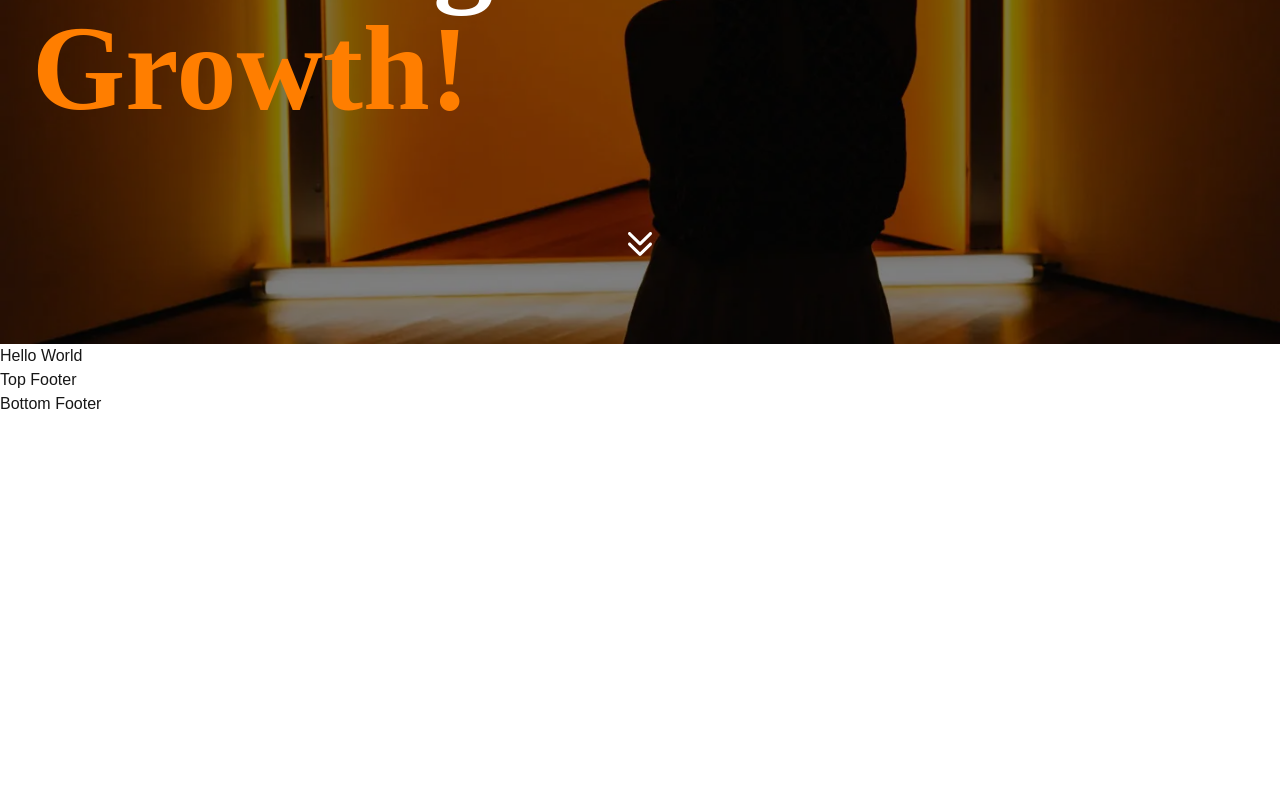
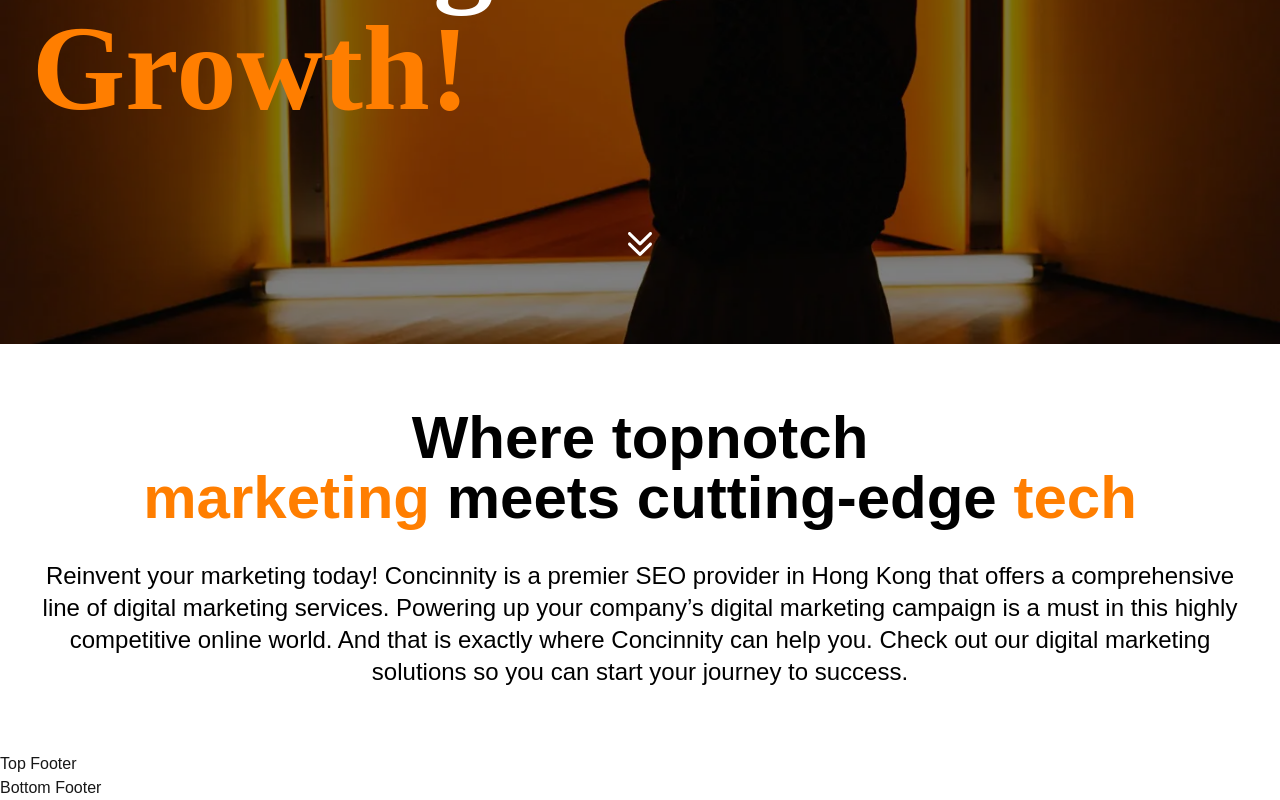
Before and after one commit to nayem1816/everything-green, a Next.js app: page / in a window 1280 px wide. Shown: the part 566-1366 px from the top of the page. Before the commit the page ends 982 px from the top, so only its background shows below. Built offline with nearby package versions, Linux system fonts and the light colour scheme.

Commit message:
top-notch part done

```diff
--- a/src/app/page.tsx
+++ b/src/app/page.tsx
@@ -1,7 +1,9 @@
+import TopNotch from "@/components/Home/TopNotch";
+
 export default function Home() {
   return (
     <div className="">
-      <h1>Hello World</h1>
+      <TopNotch />
     </div>
   );
 }
--- /dev/null
+++ b/src/components/Home/TopNotch.tsx
@@ -0,0 +1,24 @@
+import React from "react";
+
+const TopNotch = () => {
+  return (
+    <div className="py-16">
+      <div className="container text-tertiary">
+        <h2 className="font-bold text-2xl md:text-4xl lg:text-6xl text-center">
+          Where topnotch <br /> <span className="text-primary">marketing</span>{" "}
+          meets cutting-edge <span className="text-primary">tech</span>
+        </h2>
+        <p className="mt-8 text-center text-md md:text-2xl">
+          Reinvent your marketing today! Concinnity is a premier SEO provider in
+          Hong Kong that offers a comprehensive line of digital marketing
+          services. Powering up your company’s digital marketing campaign is a
+          must in this highly competitive online world. And that is exactly
+          where Concinnity can help you. Check out our digital marketing
+          solutions so you can start your journey to success.
+        </p>
+      </div>
+    </div>
+  );
+};
+
+export default TopNotch;
```
